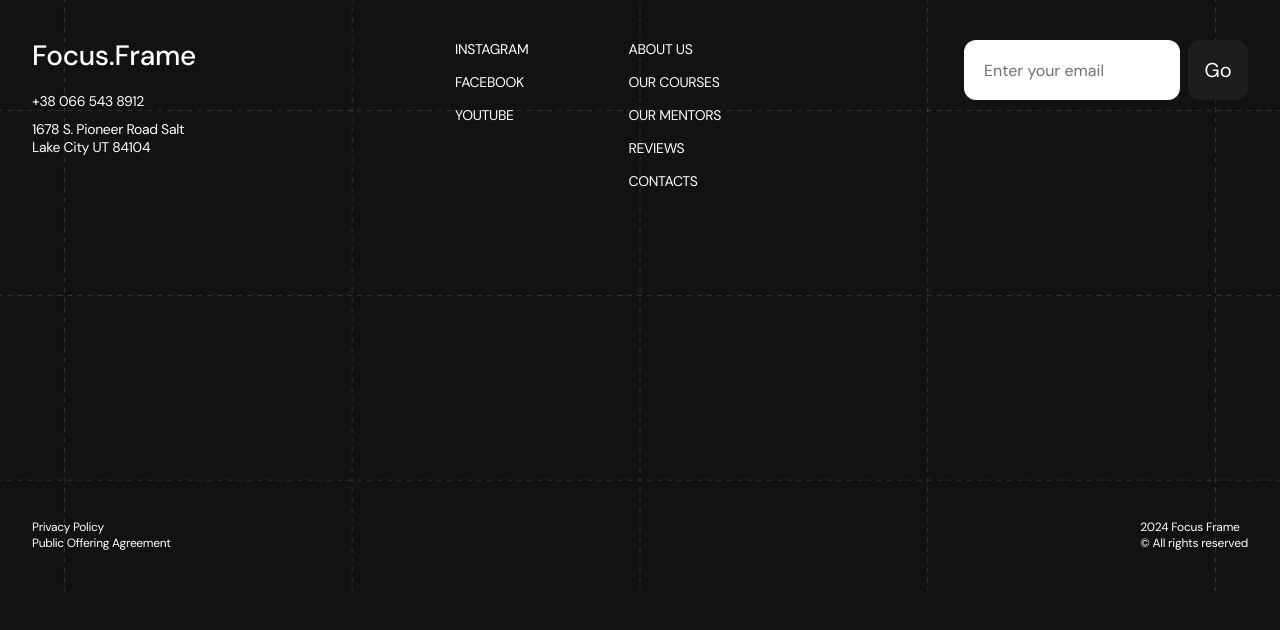
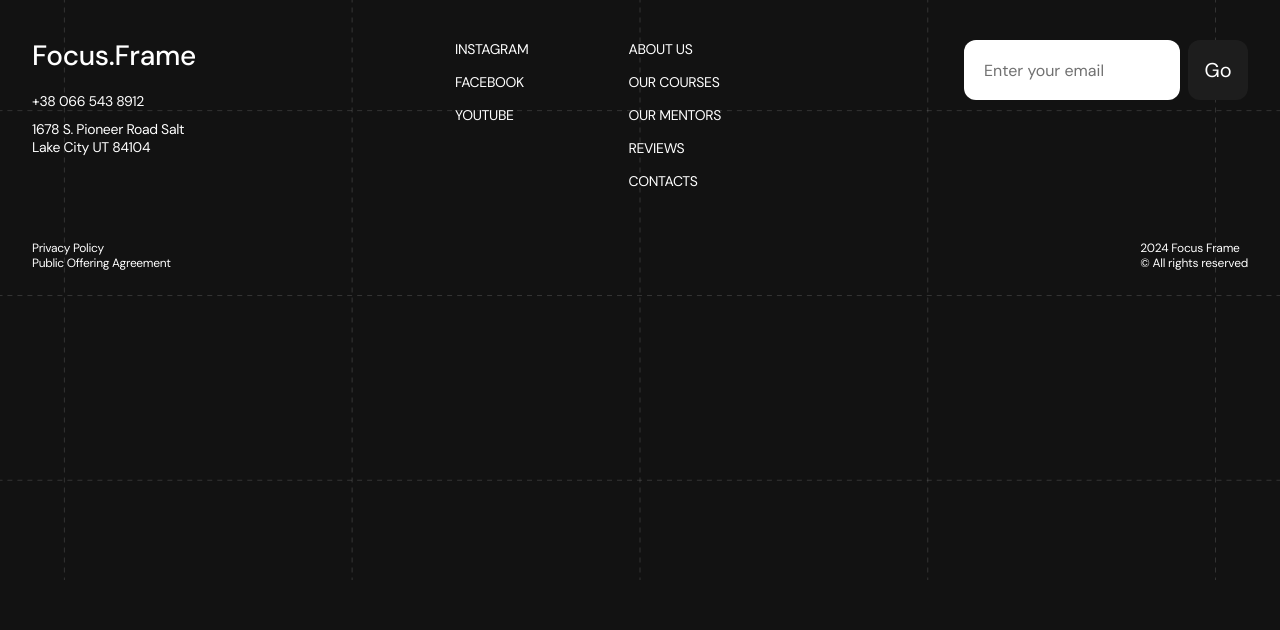
Before and after one commit to hllverel/group-d-html-css-poject-november, a website: page src/index.html in a window 1280 px wide. Drawn offline with nearby package versions, Linux system fonts and the light colour scheme.

Commit message:
footer alt kısım son düzenlemeler

```diff
--- a/src/css/main.css
+++ b/src/css/main.css
@@ -99,7 +99,7 @@ section ul {
   padding-top: 40px;
   position: relative;
   overflow: hidden;
-  min-height: 535px;
+  min-height: 580px;
 }
 
 .footer ul {
@@ -127,9 +127,9 @@ section ul {
   display: flex;
   flex-direction: column;
   align-items: flex-start;
-  gap: 40px;
-  margin-bottom: 40px;
-  min-height: 380px;
+  gap: 30px;
+  margin-bottom: 10px;
+  min-height: 400px;
 }
 
 .footer-logo {
@@ -239,7 +239,9 @@ section ul {
   justify-content: space-between;
   align-items: flex-end;
   gap: 80px;
-  padding-top: 20px;
+  padding-top:3px
+  min-height:20px;
+  flex-wrap: wrap;
 
 }
 
@@ -265,7 +267,6 @@ section ul {
 
 .footer-copyright {
   font-size: 12px;
-
   line-height: 1.3;
   color: #fff;
   margin: inherit;
@@ -305,6 +306,7 @@ section ul {
     align-items: flex-start;
     justify-content: space-between;
     gap: 20px;
+    min-height: auto;
   }
 
   .footer-contacts {
@@ -369,6 +371,7 @@ section ul {
   .footer-form {
     max-width: 540px;
   }
+  }
   /* TABLET FOOTER (768px - 1279px) */
   @media (min-width: 768px) and (max-width: 1279px) {
     .footer-bottom {
@@ -377,4 +380,3 @@ section ul {
       align-items: flex-start; /* alta yapışmasın, biraz yukarıda dursun */
     }
   }
-}
```
